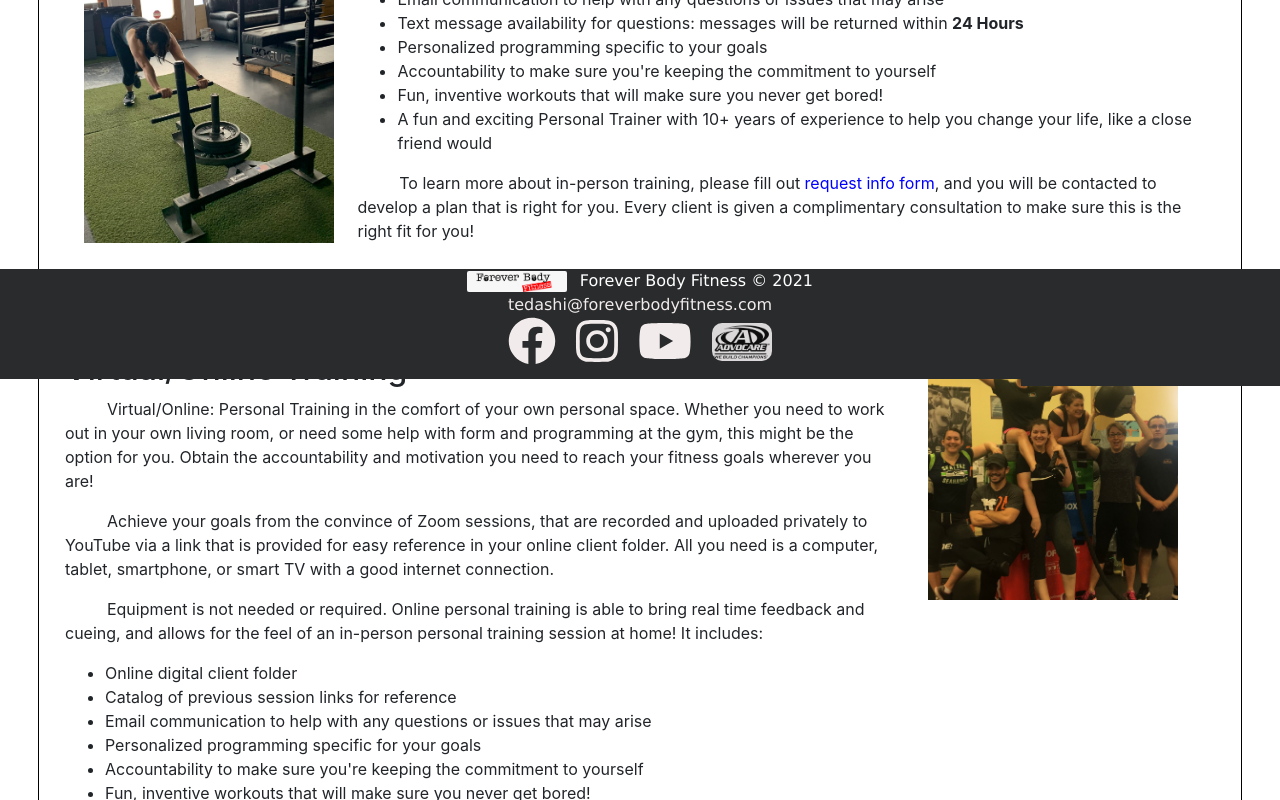
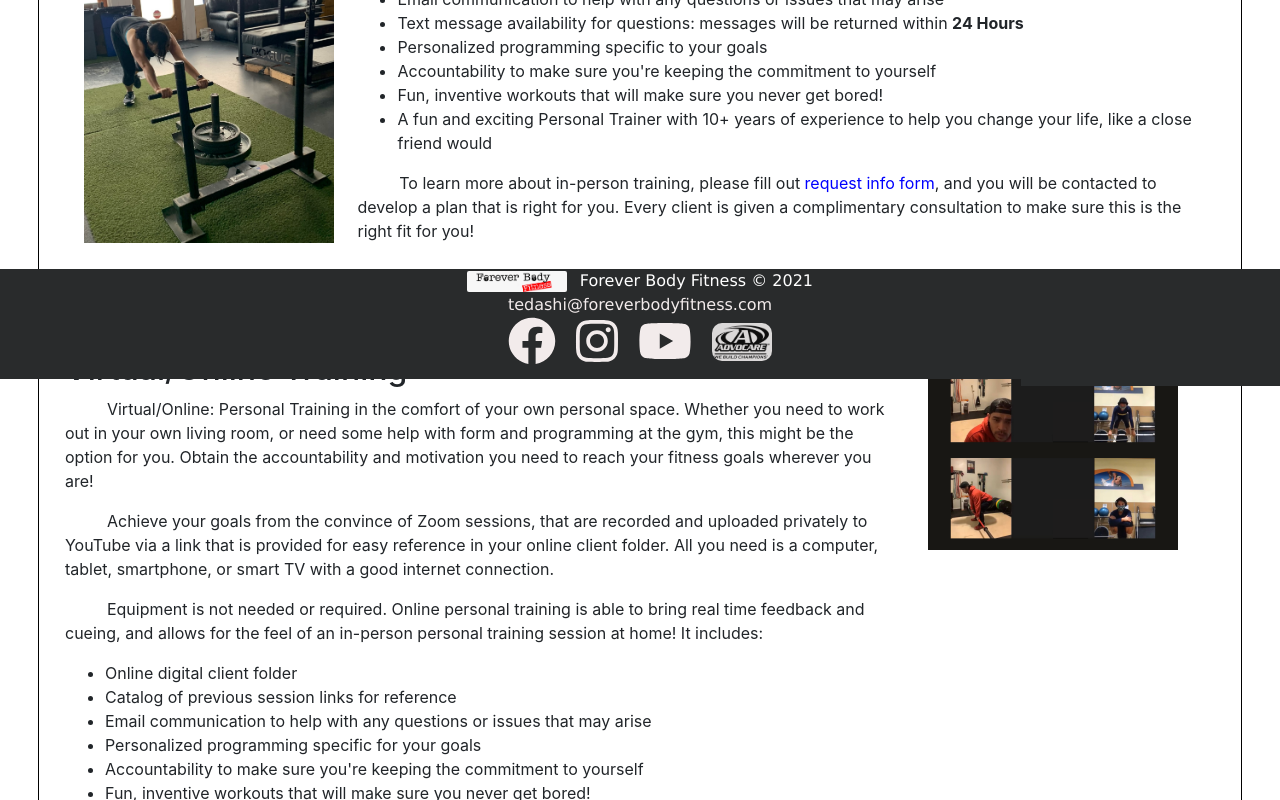
Before and after one commit to myerstina515/tedashitrained, a React (Create React App) app: page /services in a window 1280 px wide. Shown: the part 421-1221 px from the top of the page. Built offline with nearby package versions, Linux system fonts and the light colour scheme.

Commit message:
replacing image for online training

```diff
--- a/src/components/Services.js
+++ b/src/components/Services.js
@@ -3,7 +3,7 @@ import './Services.scss';
 import Ashley from '../assets/TedashiAndAshleyResized.jpg';
 import Nathania from '../assets/Nathania2.jpg';
 import FBBlueprint from '../assets/FBBlueprint.PNG';
-import TedashiGroupTraining from '../assets/TedashiGroupTraining2.jpg'
+import Online from '../assets/AdiOnline.PNG'
 import InBody from '../assets/InBody.jpg';
 // import '../App.css';
 
@@ -46,7 +46,7 @@ const Services = () => {
           </ul>
           <p id="pTag">To learn more about online/virtual training, please fill out <a href="/contact">request info form</a>, and you will be contacted to develop a plan that is right for you. Every client is given a complimentary consultation to make sure this is the right fit for you! </p>
         </div>
-        <div id="rightDiv"><img id="displayImages" alt="virtual/online training" src={TedashiGroupTraining}></img></div>
+        <div id="rightDiv"><img id="displayImages" alt="virtual/online training" src={Online}></img></div>
       </div>
       <div id="containerLeft">
         <div id="display"><img id="displayImages" alt="one on one training" src={InBody}>
```
